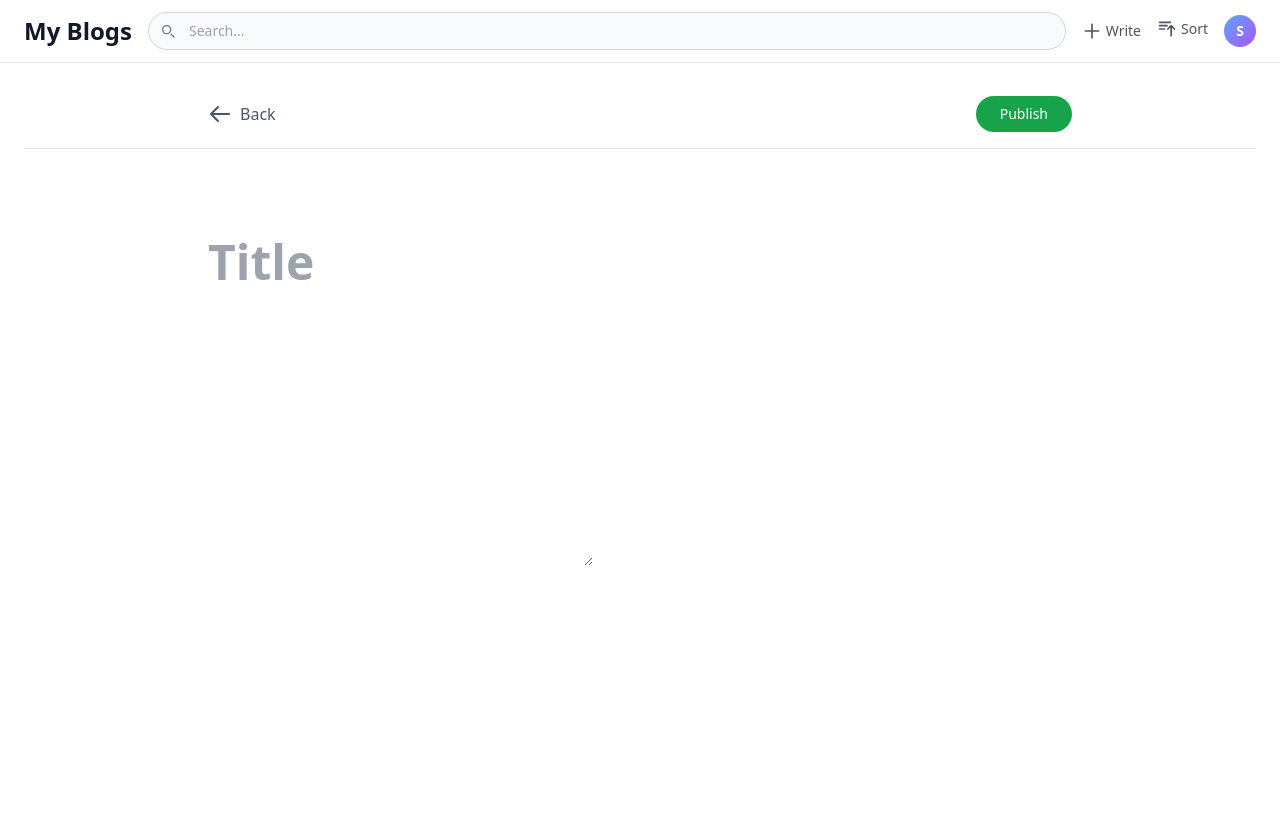
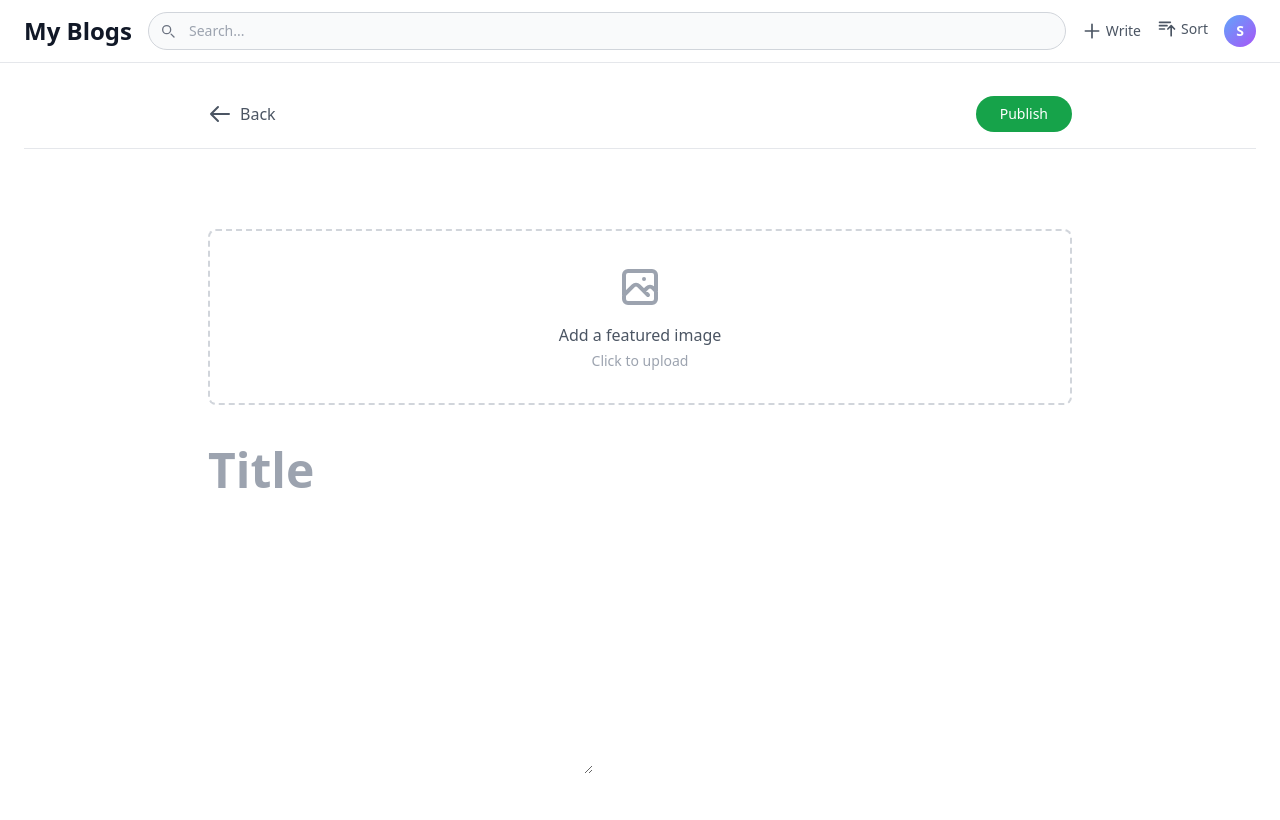
Before and after one commit to AmritCodes-7/Blogs, a Django app: page /blog/create/ in a window 1280 px wide. Shown: the top 820 px of the page. Run offline with Django 5.2, Linux system fonts and the light colour scheme; the visitor is signed in with stand-in values (Sample User, id 1); some libraries are stand-ins or nearby versions.

Commit message:
add js for featured image upload

```diff
--- a/Blog/apps/Posts/forms.py
+++ b/Blog/apps/Posts/forms.py
@@ -19,7 +19,7 @@ class BlogCreateForm(forms.ModelForm):
                 config_name="extends",
             ),
             "featured_image": forms.FileInput(
-                attrs={"class": "hidden", "accept": "image/*"}
+                attrs={"class": "hidden", "id": "featured-image-input", "accept": "image/*"}
             ),
         }
 
--- a/Blog/apps/Posts/templates/blog_create.html
+++ b/Blog/apps/Posts/templates/blog_create.html
@@ -28,6 +28,28 @@
 
             <!-- Featured Image Section -->
             <div class="relative group">
+                <div id="image-preview" class="hidden rounded-lg overflow-hidden mb-6">
+                    <img id="preview-img" src="" alt="Featured image preview"
+                        class="w-full h-auto max-h-96 object-cover">
+                    <button type="button" id="remove-image"
+                        class="absolute top-4 right-4 p-2 bg-white rounded-full shadow-lg hover:bg-gray-100 transition">
+                        <svg class="w-5 h-5 text-gray-700" fill="none" stroke="currentColor" viewBox="0 0 24 24">
+                            <path stroke-linecap="round" stroke-linejoin="round" stroke-width="2"
+                                d="M6 18L18 6M6 6l12 12" />
+                        </svg>
+                    </button>
+                </div>
+
+                <button type="button" id="upload-trigger"
+                    class="w-full py-8 border-2 border-dashed border-gray-300 rounded-lg hover:border-gray-400 transition text-center group">
+                    <svg class="w-12 h-12 mx-auto text-gray-400 group-hover:text-gray-500 mb-3" fill="none"
+                        stroke="currentColor" viewBox="0 0 24 24">
+                        <path stroke-linecap="round" stroke-linejoin="round" stroke-width="2"
+                            d="M4 16l4.586-4.586a2 2 0 012.828 0L16 16m-2-2l1.586-1.586a2 2 0 012.828 0L20 14m-6-6h.01M6 20h12a2 2 0 002-2V6a2 2 0 00-2-2H6a2 2 0 00-2 2v12a2 2 0 002 2z" />
+                    </svg>
+                    <p class="text-gray-600 font-medium">Add a featured image</p>
+                    <p class="text-sm text-gray-400 mt-1">Click to upload</p>
+                </button>
                 {{ form.featured_image }}
             </div>
 
@@ -51,4 +73,52 @@
         </form>
     </div>
 </div>
+
+<script>
+    // Featured Image Upload Functionality
+    const uploadTrigger = document.getElementById('upload-trigger');
+
+    const imageInput = document.getElementById('featured-image-input');
+    const imagePreview = document.getElementById('image-preview');
+    const previewImg = document.getElementById('preview-img');
+    const removeImageBtn = document.getElementById('remove-image');
+
+    uploadTrigger.addEventListener('click', () => {
+        imageInput.click();
+    });
+
+    imageInput.addEventListener('change', (e) => {
+        const file = e.target.files[0];
+        if (file) {
+            const reader = new FileReader();
+            reader.onload = (e) => {
+                previewImg.src = e.target.result;
+                imagePreview.classList.remove('hidden');
+                uploadTrigger.classList.add('hidden');
+            };
+            reader.readAsDataURL(file);
+        }
+    });
+
+    removeImageBtn.addEventListener('click', () => {
+        imageInput.value = '';
+        previewImg.src = '';
+        imagePreview.classList.add('hidden');
+        uploadTrigger.classList.remove('hidden');
+    });
+
+    // Form validation
+    document.getElementById('blog-form').addEventListener('submit', function (e) {
+        const content = $('#summernote').summernote('code');
+        const text = content.replace(/<[^>]*>/g, '').trim();
+
+        if (text.length === 0) {
+            e.preventDefault();
+            alert('Please write some content for your story');
+            return false;
+        }
+
+        return true;
+    });
+</script>
 {% endblock content %}
```
